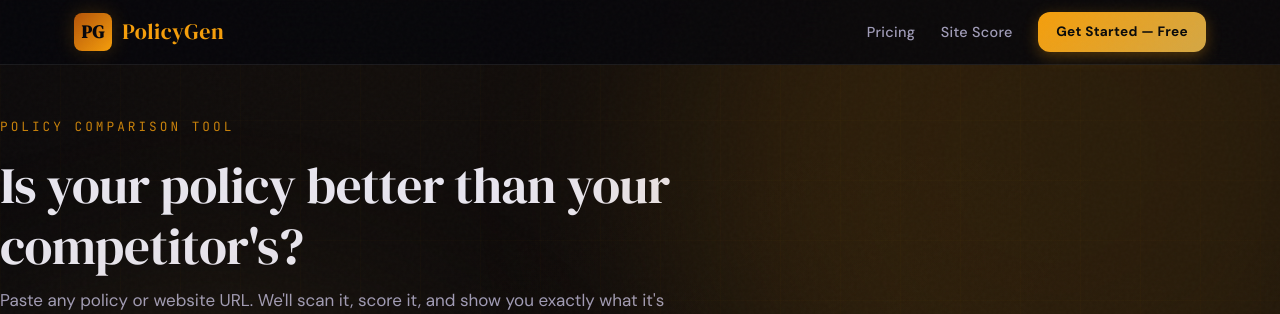
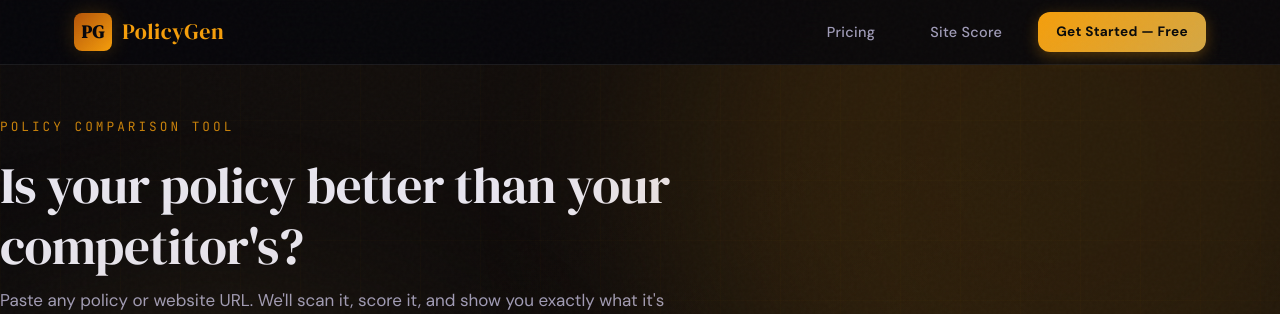
Before and after one commit to Cjbwebdev/policygen, a Django app: page /compare/ in a window 1280 px wide. Shown: the top 314 px of the page. Run offline with Django 5.2, Linux system fonts and the light colour scheme; some libraries are stand-ins or nearby versions.

Commit message:
Fix cramped header: equal-sized nav items with button padding

```diff
--- a/static/css/style.css
+++ b/static/css/style.css
@@ -230,7 +230,7 @@ header.scrolled {
 nav {
   display: flex;
   align-items: center;
-  gap: 1.5rem;
+  gap: 1rem;
 }
 
 .nav-link {
@@ -238,10 +238,13 @@ nav {
   text-decoration: none;
   font-size: 0.85rem;
   font-weight: 500;
-  transition: color var(--transition);
+  padding: 8px 18px;
+  border: 1px solid transparent;
+  border-radius: var(--radius);
+  transition: all var(--transition);
   letter-spacing: 0.3px;
 }
-.nav-link:hover { color: var(--amber); }
+.nav-link:hover { color: var(--amber); border-color: rgba(245, 158, 11, 0.2); background: rgba(245, 158, 11, 0.04); }
 
 /* ── Buttons ───────────────────────────────────────── */
 .btn {
--- a/templates/base.html
+++ b/templates/base.html
@@ -40,7 +40,7 @@
   <link rel="preconnect" href="https://fonts.googleapis.com">
   <link rel="preconnect" href="https://fonts.gstatic.com" crossorigin>
   <link href="https://fonts.googleapis.com/css2?family=DM+Sans:opsz,wght@9..40,400;9..40,500;9..40,600;9..40,700;9..40,800&family=DM+Serif+Display:ital@0;1&family=JetBrains+Mono:wght@400;500;600&display=swap" rel="stylesheet">
-  <link rel="stylesheet" href="/static/css/style.css?v=4">
+  <link rel="stylesheet" href="/static/css/style.css?v=5">
 
   {# GSAP + ScrollTrigger #}
   <script src="https://cdnjs.cloudflare.com/ajax/libs/gsap/3.12.5/gsap.min.js"></script>
```
